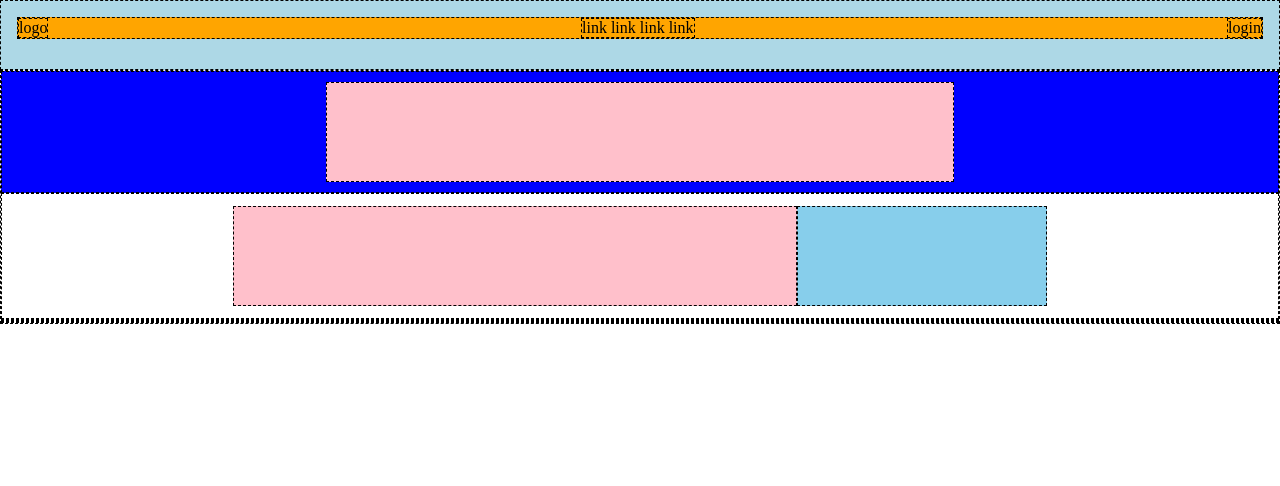
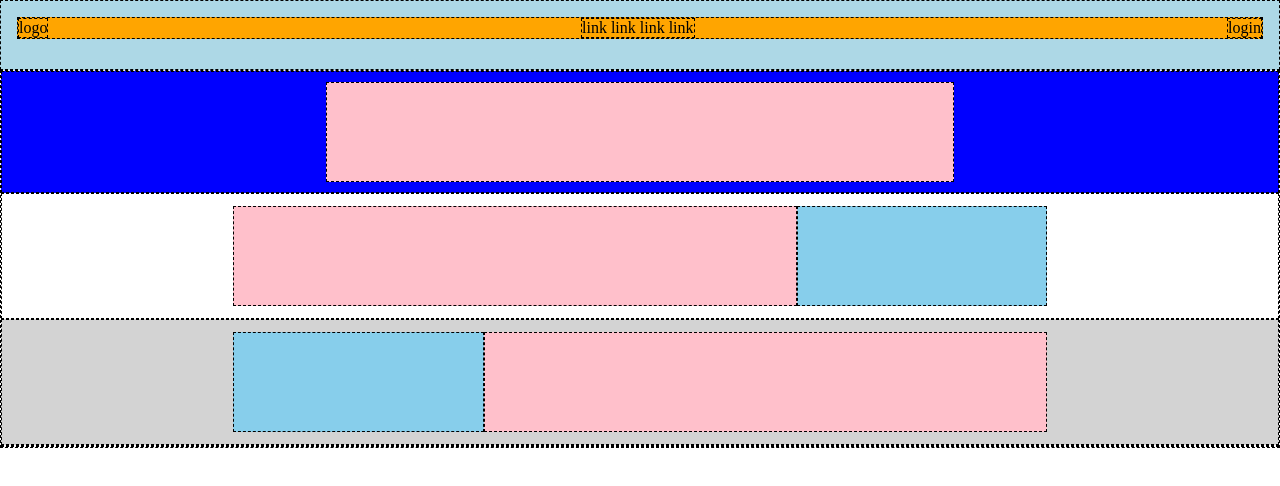
Before and after one commit to FrancescoSls97/htmlcss-struttura-discord, a plain HTML site: page index.html in a window 1280 px wide. Drawn offline with Linux system fonts and the light colour scheme.

Commit message:
added meetsection

```diff
--- a/css/style.css
+++ b/css/style.css
@@ -44,6 +44,14 @@
     padding: 12px;
 }
 
+.easymeet{
+    background: lightgray;
+    display: flex;
+    flex-direction: row-reverse;
+    justify-content: center;
+    padding: 12px;
+}
+
 .pink{
     background: pink;
     height: 100px;
--- a/index.html
+++ b/index.html
@@ -26,7 +26,10 @@
             <div class="blue"></div>
         </section>
         <!--meetsection-->
-        <section class="easymeet"></section>
+        <section class="easymeet">
+            <div class="pink"></div>
+            <div class="blue"></div>
+        </section>
         <!--fandomsection-->
         <section class="fandom"></section>
     </main>
```
